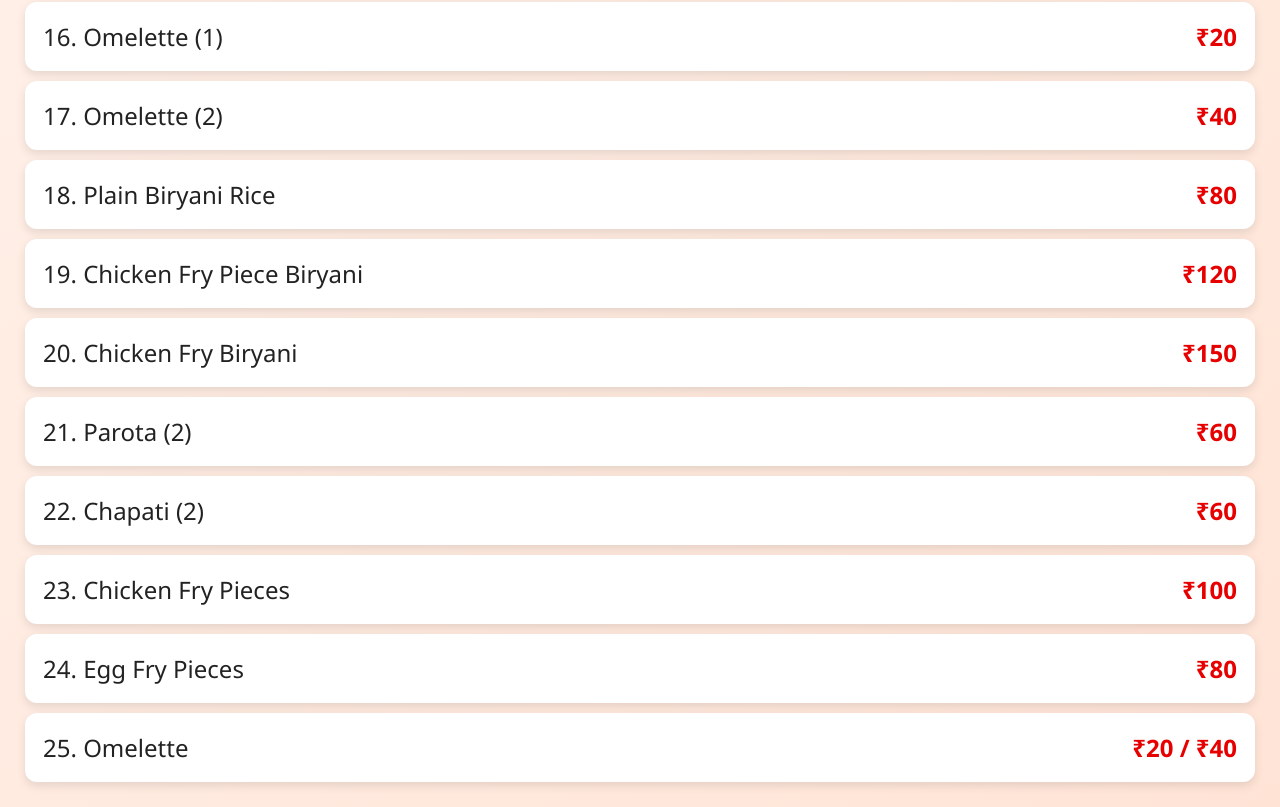
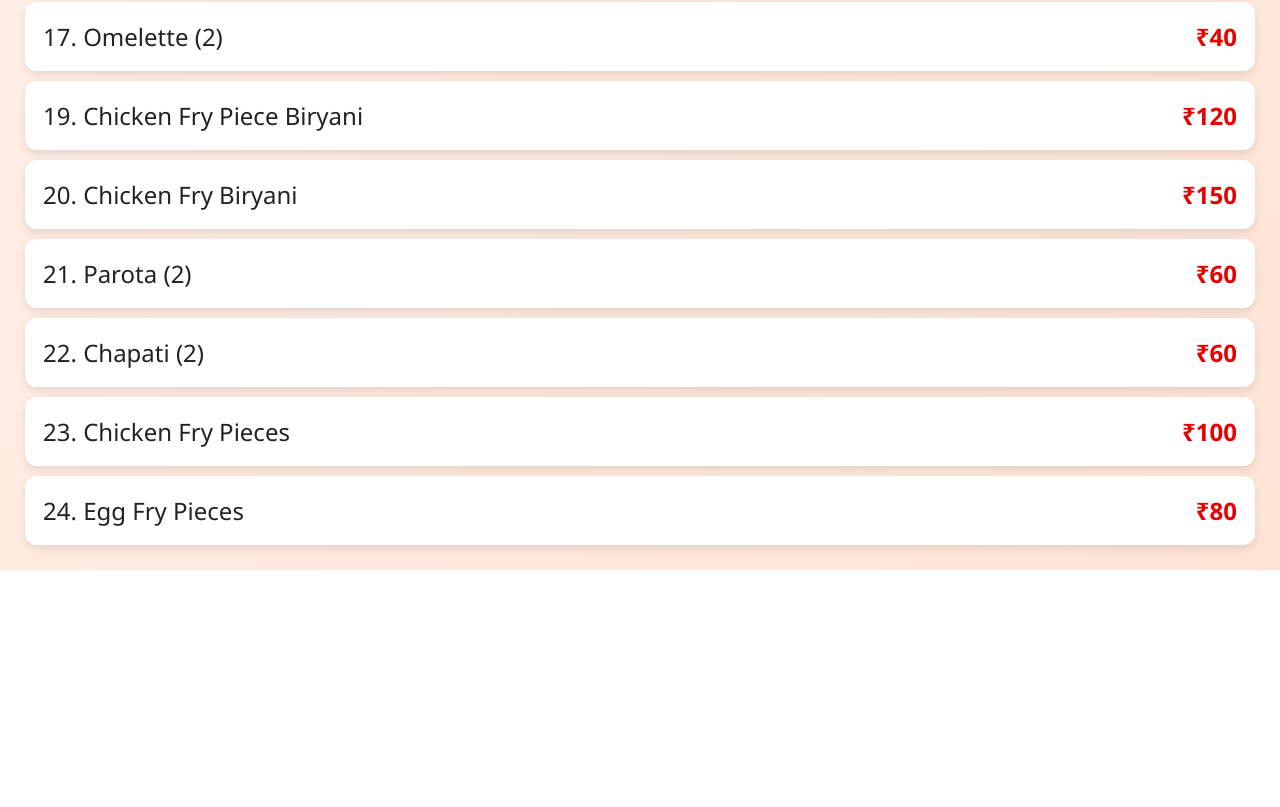
Before and after one commit to nagubadiudayalakssme-ux/Billal-Biryani-House, a plain HTML site: page index.html in a window 1280 px wide. Shown: the part 1893-2700 px from the top of the page. After the commit the page ends 2463 px from the top, so only its background shows below. Drawn offline with Linux system fonts and the light colour scheme.

Commit message:
Update index.html

```diff
--- a/index.html
+++ b/index.html
@@ -108,7 +108,7 @@ h1 {
 <div class="item"><span>3. Chicken Fry Biryani</span><span class="price">₹150</span></div>
 <div class="item"><span>4. Chicken Dum Biryani</span><span class="price">₹150</span></div>
 <div class="item"><span>5. Chicken Joint Biryani</span><span class="price">₹150</span></div>
-<div class="item"><span>6. Chicken Kali Biryani</span><span class="price">₹150</span></div>
+
 <div class="item"><span>7. Chicken Wings Biryani</span><span class="price">₹150</span></div>
 <div class="item"><span>8. Bhojanam</span><span class="price">₹100</span></div>
 
@@ -124,7 +124,7 @@ h1 {
 <div class="item"><span>16. Omelette (1)</span><span class="price">₹20</span></div>
 <div class="item"><span>17. Omelette (2)</span><span class="price">₹40</span></div>
 
-<div class="item"><span>18. Plain Biryani Rice</span><span class="price">₹80</span></div>
+
 <div class="item"><span>19. Chicken Fry Piece Biryani</span><span class="price">₹120</span></div>
 <div class="item"><span>20. Chicken Fry Biryani</span><span class="price">₹150</span></div>
 
@@ -134,7 +134,7 @@ h1 {
 <div class="item"><span>23. Chicken Fry Pieces</span><span class="price">₹100</span></div>
 <div class="item"><span>24. Egg Fry Pieces</span><span class="price">₹80</span></div>
 
-<div class="item"><span>25. Omelette</span><span class="price">₹20 / ₹40</span></div>
+
 
 </div>
 
```
